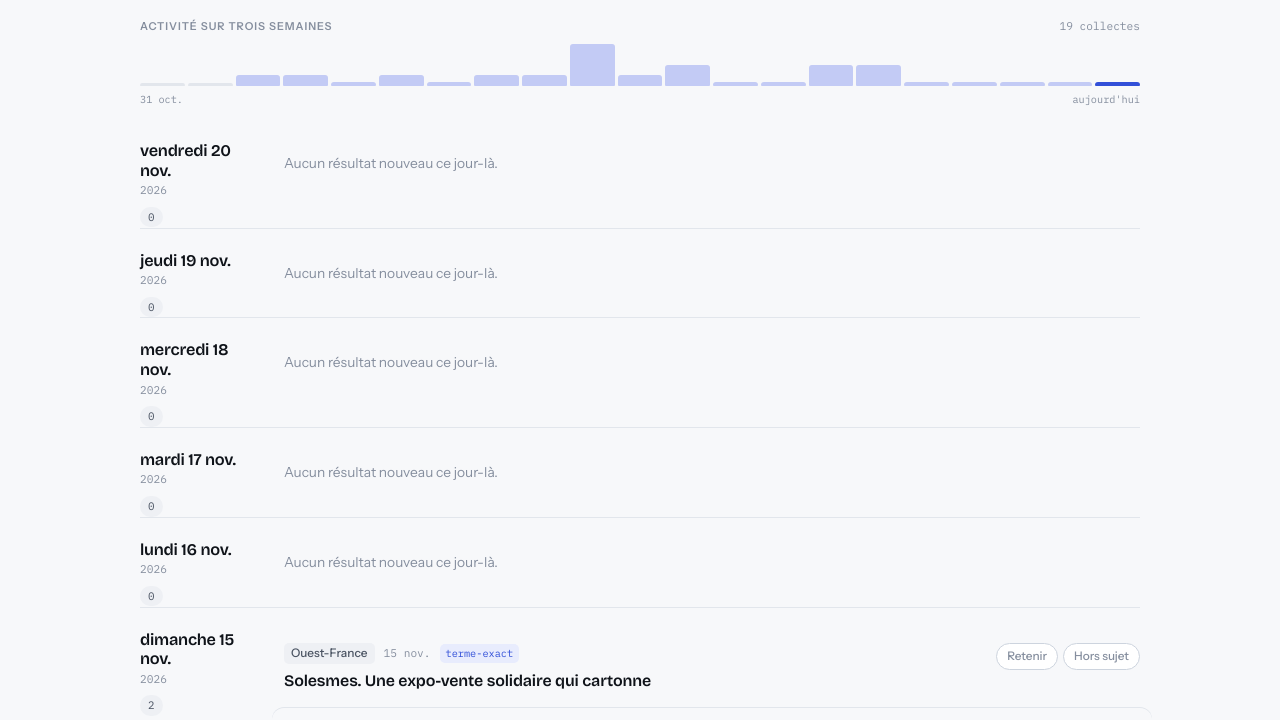
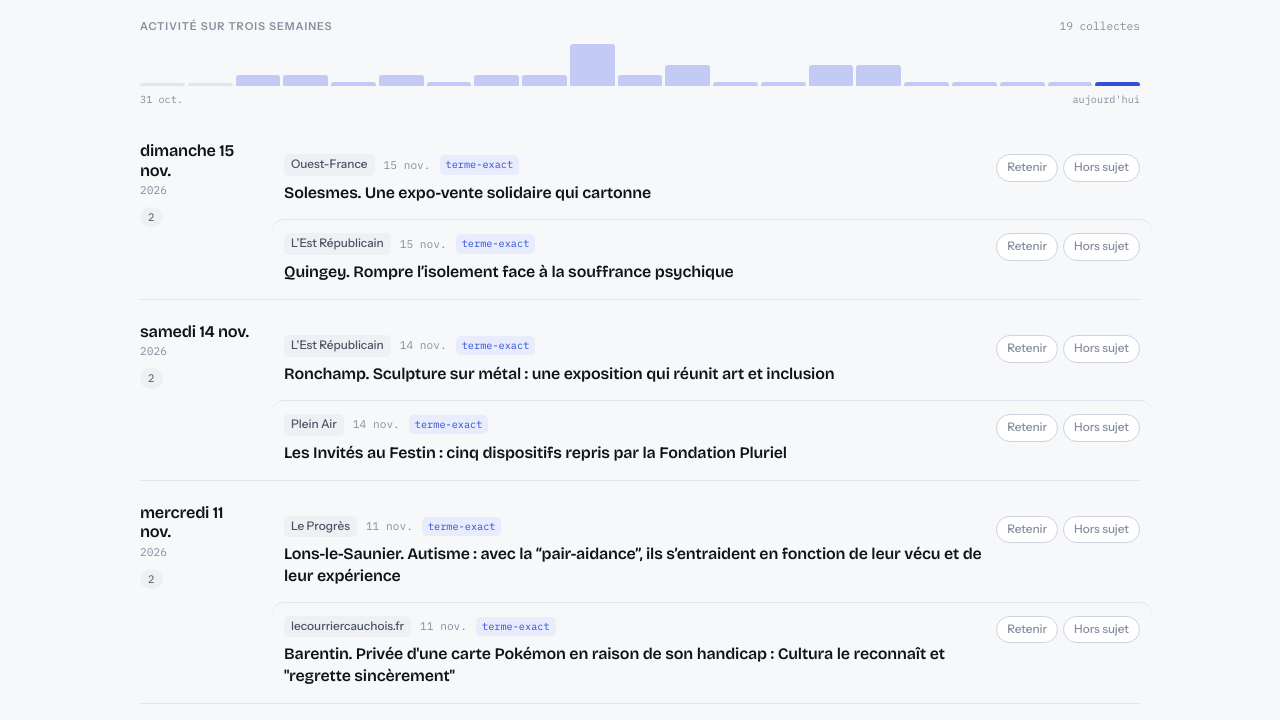
Before and after one commit to ehrmingerm/veille-gem, a plain HTML site: page index.html in a window 1280 px wide. Shown: the part 63-783 px from the top of the page. Drawn offline with nearby package versions, Linux system fonts and the light colour scheme.

Commit message:
N'affiche que les journees ou quelque chose a paru

```diff
--- a/index.html
+++ b/index.html
@@ -247,7 +247,7 @@ a { color: inherit; }
 
 <footer class="foot gut">
   <div class="inner">
-    <p>Collecte automatique chaque matin en semaine, à partir de trois requêtes Google Actualités. Une journée sans référence signifie qu'aucun résultat nouveau n'a été trouvé, pas que la veille ne s'est pas exécutée.</p>
+    <p>Collecte automatique chaque matin, à partir de quatre requêtes Google Actualités. Chaque article est rangé à sa date de parution, et non à la date où la collecte l'a trouvé : un article repéré tardivement va se placer au jour où il est paru. Seules les journées ayant vu paraître quelque chose sont affichées.</p>
     <p>Le sigle GEM est partagé avec la commune de Gémenos, l'école Grenoble École de Management et plusieurs festivals. Les faux positifs connus sont écartés à la collecte ; les autres se marquent à la lecture.</p>
     <p>Un marquage posé ici reste dans votre navigateur : il ne suit pas d'un appareil à l'autre et vos collègues ne le voient pas. Le tri partagé, lui, est inscrit dans le fichier de la veille.</p>
     <p>Les liens passent par une redirection Google Actualités.</p>
@@ -451,7 +451,7 @@ a { color: inherit; }
     var shown = 0;
     state.jours.forEach(function (jour) {
       var items = visible(jour);
-      if (!items.length && (state.query || state.filter !== "tout")) return;
+      if (!items.length) return;   // rien n'a paru ce jour-la : on ne l'affiche pas
       shown++;
 
       var sec = el("section", "day");
@@ -462,8 +462,7 @@ a { color: inherit; }
       sec.appendChild(rail);
 
       var list = el("div", "items");
-      if (!items.length) list.appendChild(el("p", "quiet", "Aucun résultat nouveau ce jour-là."));
-      else items.forEach(function (it) { list.appendChild(renderItem(it)); });
+      items.forEach(function (it) { list.appendChild(renderItem(it)); });
       sec.appendChild(list);
       inner.appendChild(sec);
     });
```
